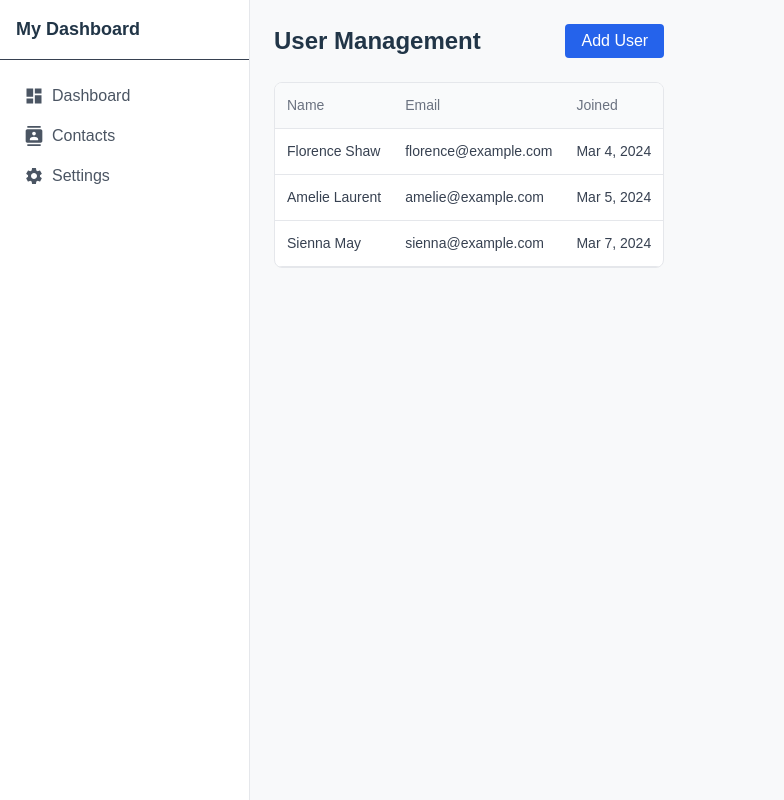
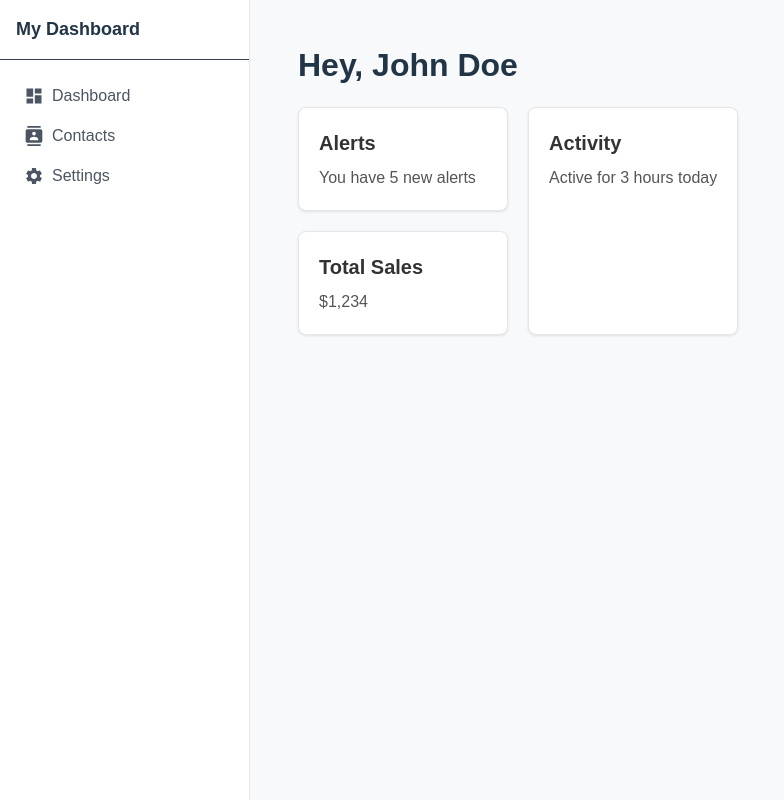
Before and after one commit to phoonicked/birminghack, a React (Vite) app: page / in a window 1280 px wide. Shown: the whole page, without its empty margins (0-784 px from the left). Built offline with nearby package versions, Linux system fonts and the light colour scheme.

Commit message:
Updated UI

```diff
--- a/src/App.css
+++ b/src/App.css
@@ -122,3 +122,48 @@ body {
   color: #374151;
   border-bottom: 1px solid #e5e7eb;
 }
+
+/* Dashboard container */
+.dashboard {
+  padding: 24px;
+}
+
+
+.dashboard-greeting {
+  font-size: 2rem;
+  margin-bottom: 24px;
+}
+
+.cards-grid {
+  display: grid;
+  /* 2 columns, 2 rows */
+  grid-template-columns: 1fr 1fr;
+  grid-template-rows: auto auto;
+  gap: 20px;
+}
+
+/* Card styles */
+.card {
+  background-color: #ffffff;
+  padding: 20px;
+  border: 1px solid #e5e7eb;
+  border-radius: 8px;
+  box-shadow: 0 1px 3px rgba(0, 0, 0, 0.1);
+}
+
+.card-title {
+  font-size: 1.25rem;
+  margin-bottom: 8px;
+  color: #333;
+}
+
+.card-value {
+  font-size: 1rem;
+  color: #555;
+}
+
+/* Make the second card (Activity) span two rows in the second column */
+.cards-grid .card:nth-child(2) {
+  grid-column: 2;
+  grid-row: 1 / span 2;
+}
--- /dev/null
+++ b/src/Dashboard.tsx
@@ -0,0 +1,37 @@
+import React from "react";
+
+interface CardProps {
+  title: string;
+  value: string;
+}
+
+const Card: React.FC<CardProps> = ({ title, value }) => {
+  return (
+    <div className="card">
+      <h2 className="card-title">{title}</h2>
+      <p className="card-value">{value}</p>
+    </div>
+  );
+};
+
+const Dashboard: React.FC = () => {
+  const username = "John Doe"; // Mock username
+
+  return (
+    <div className="dashboard">
+      <h1 className="dashboard-greeting">Hey, {username}</h1>
+      <div className="cards-grid">
+        {/* 1) Left-Top: Alerts */}
+        <Card title="Alerts" value="You have 5 new alerts" />
+
+        {/* 2) Right (spans two rows): Activity */}
+        <Card title="Activity" value="Active for 3 hours today" />
+
+        {/* 3) Left-Bottom: Total Sales */}
+        <Card title="Total Sales" value="$1,234" />
+      </div>
+    </div>
+  );
+};
+
+export default Dashboard;
--- a/src/MainContent.tsx
+++ b/src/MainContent.tsx
@@ -1,44 +1,10 @@
 import React from "react";
-
-interface User {
-  name: string;
-  email: string;
-  joined: string;
-}
-
-const users: User[] = [
-  { name: "Florence Shaw", email: "florence@example.com", joined: "Mar 4, 2024" },
-  { name: "Amelie Laurent", email: "amelie@example.com", joined: "Mar 5, 2024" },
-  { name: "Sienna May", email: "sienna@example.com", joined: "Mar 7, 2024" },
-];
+import Dashboard from "./Dashboard";
 
 const MainContent: React.FC = () => {
   return (
     <main className="main-content">
-      <div className="main-content-header">
-        <h1>User Management</h1>
-        <button className="add-user-btn">Add User</button>
-      </div>
-      <div className="table-container">
-        <table className="user-table">
-          <thead>
-            <tr>
-              <th>Name</th>
-              <th>Email</th>
-              <th>Joined</th>
-            </tr>
-          </thead>
-          <tbody>
-            {users.map((user, idx) => (
-              <tr key={idx}>
-                <td>{user.name}</td>
-                <td>{user.email}</td>
-                <td>{user.joined}</td>
-              </tr>
-            ))}
-          </tbody>
-        </table>
-      </div>
+      <Dashboard />
     </main>
   );
 };
```
Also changed, not shown: src/App.tsx (line endings or trailing spaces).
